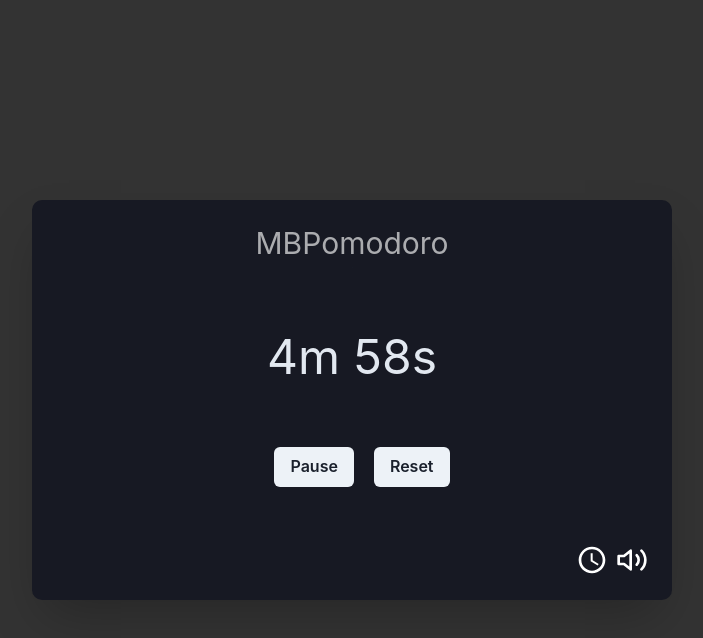
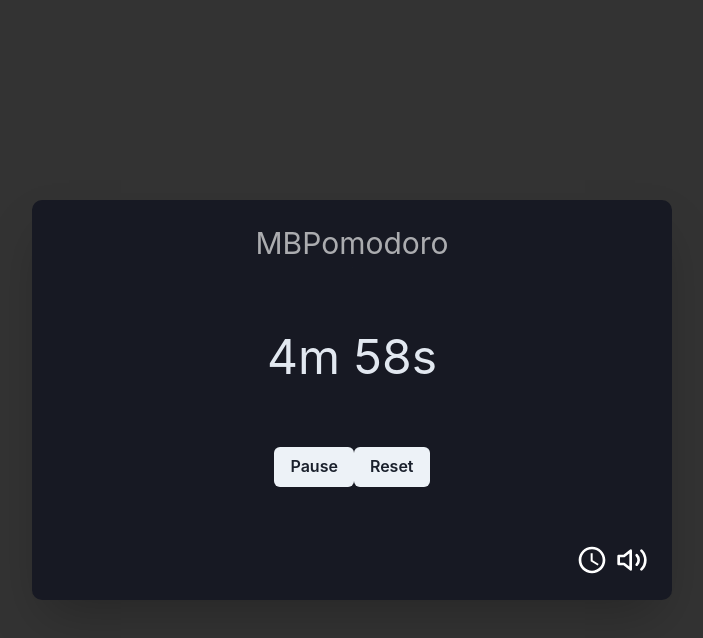
Before and after one commit to ffTsuzuku/MBPomodoro, a React (Vite) app: page / in a window 1280 px wide. Both pictures are taken after a click on the button "Start". Shown: the top 638 px of the page, without its empty margins (288-991 px from the left). Built offline with nearby package versions, Linux system fonts and the light colour scheme.

Commit message:
removed uneeded styles

```diff
--- a/src/components/Timer.tsx
+++ b/src/components/Timer.tsx
@@ -6,16 +6,9 @@ import AdvancedAudioPlayer, {
     PlayerStates,
 } from '../utility/advancedAudioPlayer'
 
-import {
-    Button,
-    Flex,
-    Input,
-    localStorageManager,
-} from '@chakra-ui/react'
+import { Button, Flex, Input, localStorageManager } from '@chakra-ui/react'
 import { CSSObject } from '@emotion/react'
-import VolumeControl, {
-    AudioSource,
-} from '../components/VolumeControl'
+import VolumeControl, { AudioSource } from '../components/VolumeControl'
 
 import PresetMenu from './PresetMenu'
 
@@ -47,12 +40,8 @@ const Timer = () => {
     const [timer, setTimer] = useState<number>()
     const inputRef = useRef<HTMLInputElement>(null)
     const [timerFocused, setTimerFocused] = useState<boolean>()
-    const [timerState, setTimerState] = useState<TimerStates>(
-        TimerStates.Ended
-    )
-    const [audioSources, setAudioSources] = useState<AudioSource[]>(
-        []
-    )
+    const [timerState, setTimerState] = useState<TimerStates>(TimerStates.Ended)
+    const [audioSources, setAudioSources] = useState<AudioSource[]>([])
     const [presets, setPresets] = useState<Preset[]>(
         LocalStorageManager.fetchPresets()
     )
@@ -151,8 +140,7 @@ const Timer = () => {
 
     // sets the timer state and its correspondingref to what the user entered.
     const setTimerToUserInput = () => {
-        const [hours, minutes, seconds] =
-            userInput.parseTimeStringIntoNumbers()
+        const [hours, minutes, seconds] = userInput.parseTimeStringIntoNumbers()
         setTimer(hours * 60 * 60 + minutes * 60 + seconds)
         timerRef.current = hours * 60 * 60 + minutes * 60 + seconds
     }
@@ -257,31 +245,21 @@ const Timer = () => {
     }
     let ButtonsJSX = (
         <Flex w={'100%'} justifyContent={'center'}>
-            <Button onClick={startTime} style={timerBtnStyles}>
-                {'Start'}
-            </Button>
+            <Button onClick={startTime}>{'Start'}</Button>
         </Flex>
     )
     if (timerState === TimerStates.Started) {
         ButtonsJSX = (
             <Flex w={'100%'} justifyContent={'center'}>
-                <Button onClick={pauseTime} style={timerBtnStyles}>
-                    {'Pause'}
-                </Button>
-                <Button onClick={resetTime} style={timerBtnStyles}>
-                    {'Reset'}
-                </Button>
+                <Button onClick={pauseTime}>{'Pause'}</Button>
+                <Button onClick={resetTime}>{'Reset'}</Button>
             </Flex>
         )
     } else if (timerState === TimerStates.Paused && userInput) {
         ButtonsJSX = (
             <Flex w={'100%'} justifyContent={'center'}>
-                <Button onClick={unPauseTime} style={timerBtnStyles}>
-                    {'Resume'}
-                </Button>
-                <Button onClick={resetTime} style={timerBtnStyles}>
-                    {'Reset'}
-                </Button>
+                <Button onClick={unPauseTime}>{'Resume'}</Button>
+                <Button onClick={resetTime}>{'Reset'}</Button>
             </Flex>
         )
     }
@@ -366,9 +344,7 @@ const Timer = () => {
                 onClick={() => inputRef?.current?.focus()}
             >
                 {formatTime()}
-                <span className='blinkMe'>
-                    {timerFocused ? '|' : ''}
-                </span>
+                <span className='blinkMe'>{timerFocused ? '|' : ''}</span>
             </Flex>
             {ButtonsJSX}
             <Flex
```
